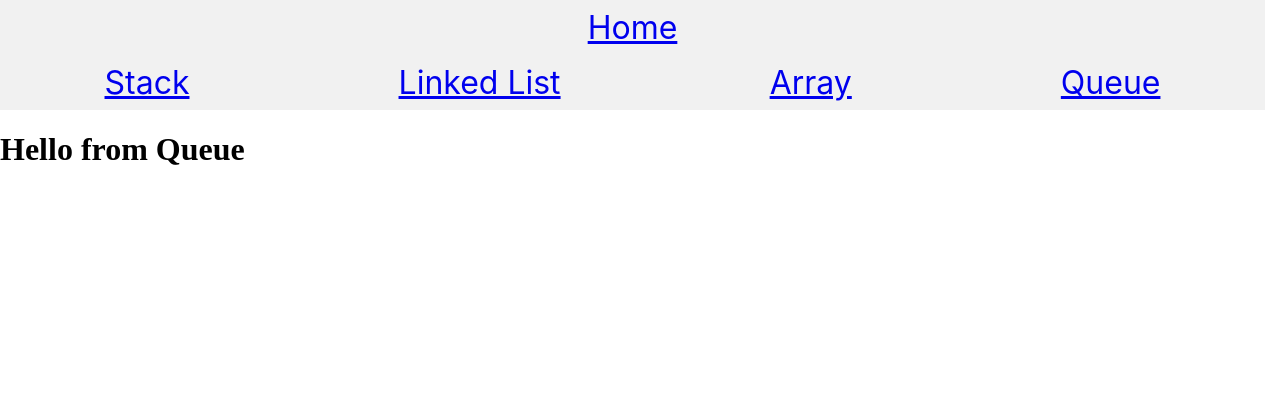
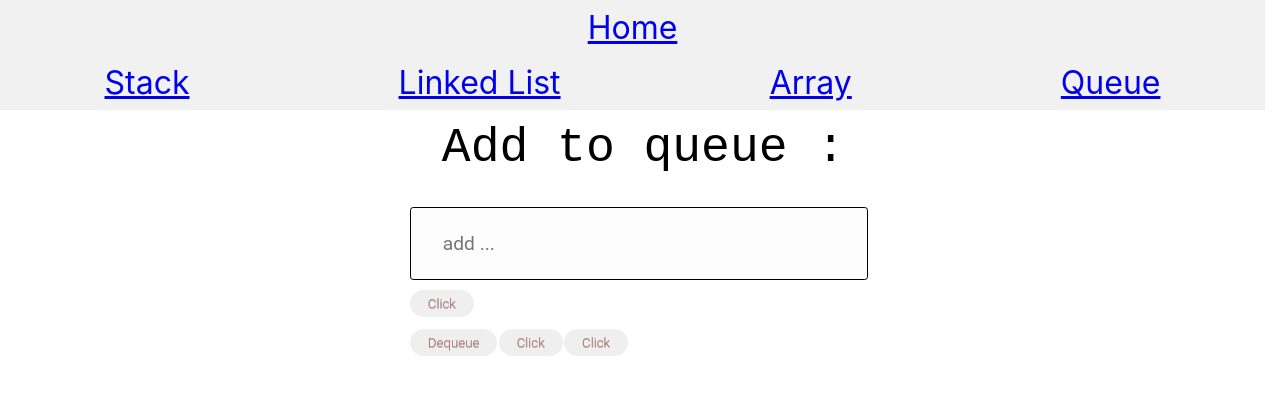
Before and after one commit to PhilipK-webdev/DataStructure, a React (Create React App) app: page /queue in a window 1280 px wide. Shown: the top 394 px of the page. Built offline with nearby package versions, Linux system fonts and the light colour scheme.

Commit message:
building the queue

```diff
--- a/src/Pages/Queue/Queue.css
+++ b/src/Pages/Queue/Queue.css
@@ -0,0 +1,67 @@
+.container {
+    display: flex;
+    justify-content: center;
+    align-items: center;
+    flex-direction: column;
+}
+ h1{
+     font-family: cursive;
+ }
+.button4 {
+
+    display: inline-block;
+    padding:0.3em 1.2em;
+    margin:0 0.1em 0.1em 0;
+    border: 0.16em solid rgba(255,255,255,0);
+    border-radius:2em;
+    box-sizing: border-box;
+    text-decoration:none;
+    font-family:'Roboto',sans-serif;
+    font-weight:300;
+    color:#b97272;
+    text-shadow: 0 0.04em 0.04em rgba(0,0,0,0.35);
+    text-align:center;
+    transition: all 0.2s;
+  }
+.button4:hover{
+  border-color: rgba(255,255,255,1);
+}
+
+.form__label {
+  font-family: monospace;
+  font-size: 3.0rem;
+  margin-left: 2rem;
+  margin-top: 0.7rem;
+  margin-bottom: 2rem;
+  display: block;
+  transition: all 0.3s;
+  transform: translateY(0rem);
+}
+
+.form__input {
+  font-family: 'Roboto', sans-serif;
+  color: #333;
+  font-size: 1.2rem;
+  margin: 0 auto;
+  padding: 1.5rem 2rem;
+  border-radius: 0.2rem;
+  background-color: rgb(253, 253, 253);
+  border: 1px solid black ;
+  width: 90%;
+  display: block;
+  transition: all 0.3s;
+}
+
+.form__input:placeholder-shown + .form__label {
+  opacity: 0;
+  visibility: hidden;
+  -webkit-transform: translateY(-4rem);
+  transform: translateY(-4rem);
+}
+@media all and (max-width:30em){
+
+  .button4{
+    display: block;
+    margin: 0.2em auto;
+  }
+}
--- a/src/Pages/Queue/Queue.js
+++ b/src/Pages/Queue/Queue.js
@@ -1,9 +1,69 @@
-import React from 'react'
+import React, { useState } from 'react'
+import Shape from '../../components/Shape/Shape';
 
 const Queue = () => {
+
+    const [flag, setFlag] = useState(true);
+    const [dequeueFlag, setDequeueFlag] = useState(false);
+    const [queue, setQueue] = useState([]);
+    const [number, setNumber] = useState();
+    const [arrQueue, setArrQueue] = useState([]);
+    const [count, setCount] = useState(0);
+
+
+    let tempArr = [];
+    const addQueue = (e) => {
+        setNumber(e.target.value);
+    }
+    const addToQueue = (e) => {
+        e.preventDefault();
+        queue.push(number);
+        setQueue([...queue]);
+        setArrQueue(createQueue([...tempArr]));
+    }
+
+    function createQueue(tempArr) {
+        if (dequeueFlag) {
+            for (let i = count; i < queue.length; i++) {
+                tempArr[i] = (
+                    <div style={{ textAlign: "center" }} key={i}><Shape key={i} queue={queue[i]} /></div>
+                )
+            }
+            setDequeueFlag(false);
+            console.log(dequeueFlag);
+        } else {
+
+            for (let i = queue.length - 1; i > 0; i--) {
+                tempArr[i] = (
+                    <div style={{ textAlign: "center" }} key={i}><Shape key={i} queue={queue[i]} /></div>
+                )
+            }
+        }
+
+        return tempArr;
+    }
+
+    const dequeue = (e) => {
+        e.preventDefault();
+        setArrQueue(createQueue([...tempArr]));
+        setDequeueFlag(true);
+        setCount(count + 1);
+        delete queue[count];
+    }
     return (
-        <div>
-            <h1>Hello from Queue</h1>
+        <div className="container">
+            {flag ? <div>
+                <div>
+                    <label className="form__label" forhtml="add">Add to queue : </label>
+                    <input type="text" id="inputPush" name="add" placeholder="add ..." className="form__input" onChange={addQueue} />
+                    <button type="submit" className="button4" style={{ marginTop: "10px" }} onClick={addToQueue}>Click</button>
+                </div>
+                <div style={{ display: "flex", flexDirection: "row" }}>{arrQueue}</div>
+                <button type="submit" className="button4" style={{ marginTop: "10px" }} onClick={dequeue}>Dequeue</button>
+                <button type="submit" className="button4" style={{ marginTop: "10px" }} onClick={addToQueue}>Click</button>
+                <button type="submit" className="button4" style={{ marginTop: "10px" }} onClick={addToQueue}>Click</button>
+            </div>
+                : null}
         </div>
     )
 }
--- a/src/components/Shape/Shape.js
+++ b/src/components/Shape/Shape.js
@@ -5,7 +5,7 @@ function Shape(props) {
     return (
         <div className="body">
             <div className="shape">
-                <h1>{props.num}</h1>
+                {props.num ? <h1>{props.num}</h1> : <h1>{props.queue}</h1>}
             </div>
         </div>
     )
```
